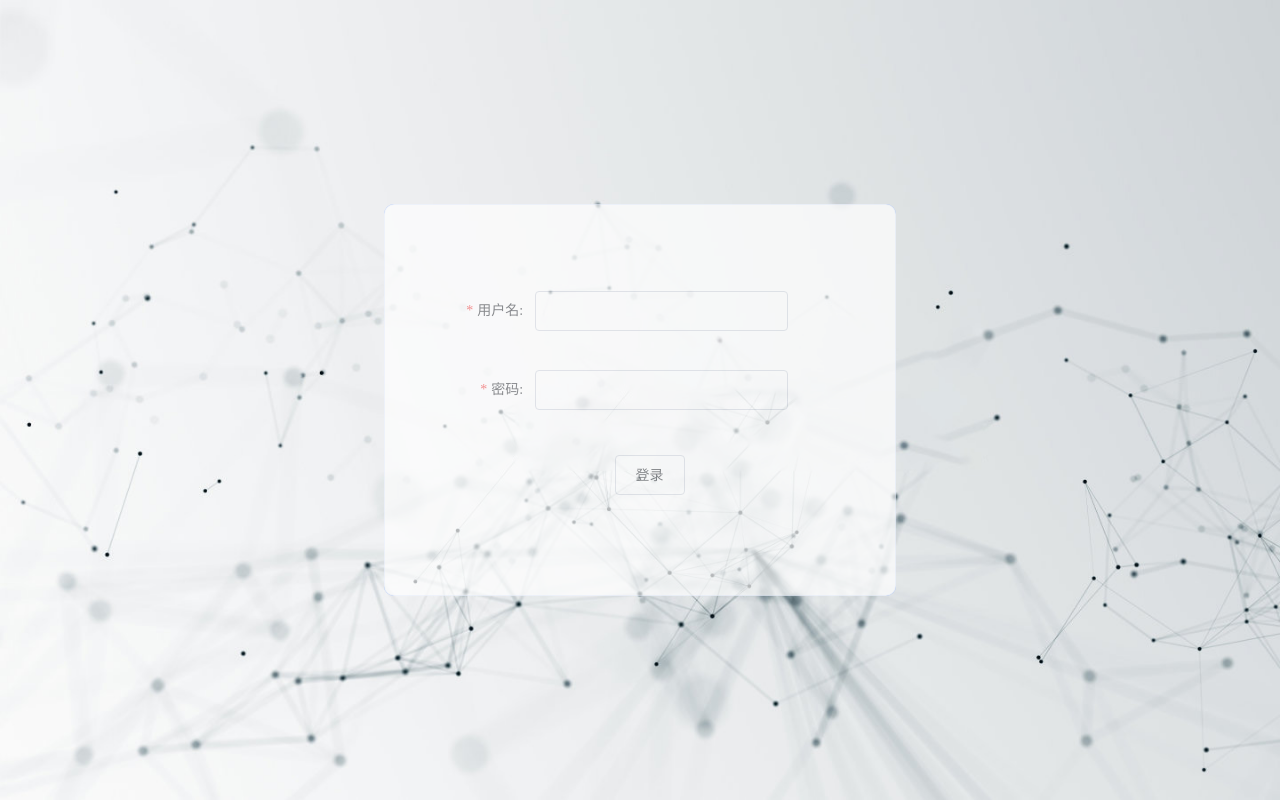
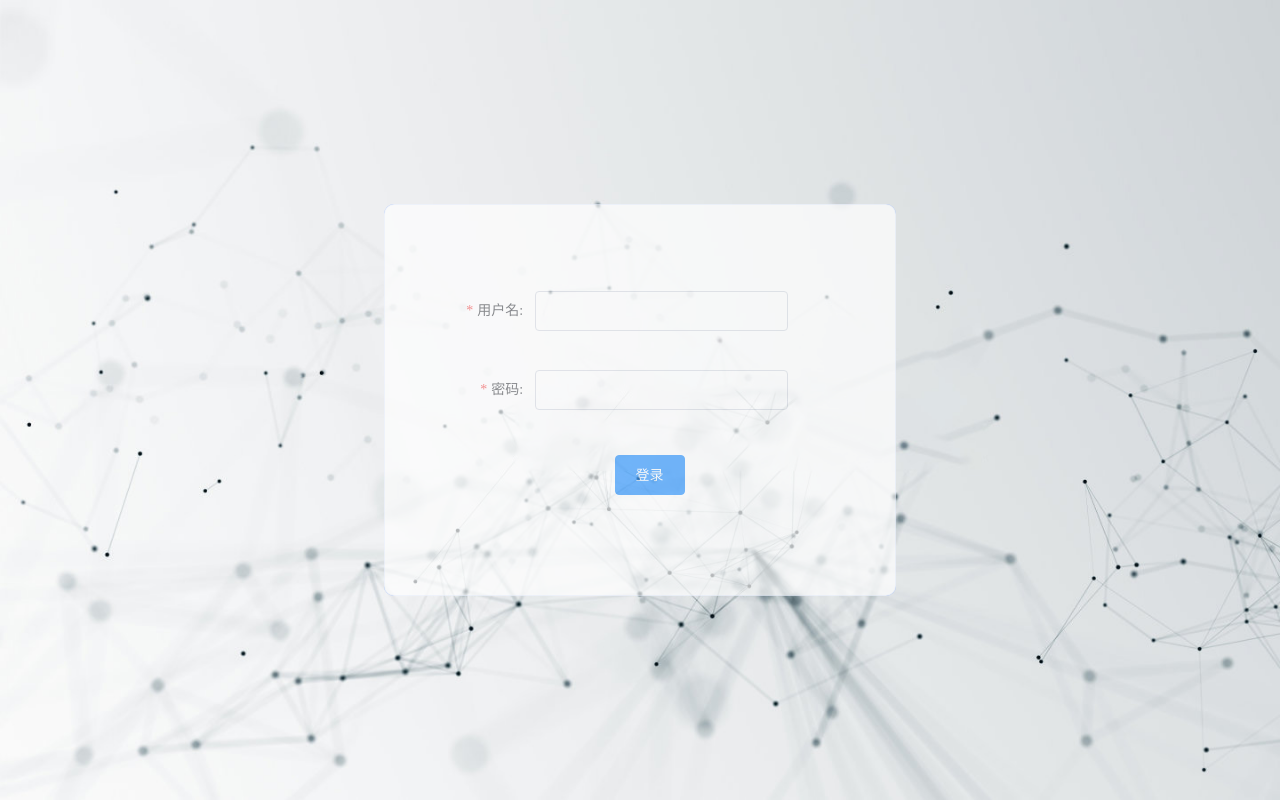
Before and after one commit to heng1234/vuePro, a Vue app: page /login in a window 1280 px wide. Built offline with nearby package versions, Linux system fonts and the light colour scheme.

Commit message:
'login登录样式修改'

```diff
--- a/src/pages/Login/login.vue
+++ b/src/pages/Login/login.vue
@@ -89,3 +89,30 @@
         margin-top: 6%;
     }
 </style>
+
+<style>
+
+    /**
+     * 修改登录按钮样式
+     */
+    .logdiv .el-button {
+        display: inline-block;
+        line-height: 1;
+        white-space: nowrap;
+        cursor: pointer;
+        background: #409EFF;
+        border: 1px solid #409EFF;
+        color: #fff;
+        -webkit-appearance: none;
+        text-align: center;
+        -webkit-box-sizing: border-box;
+        box-sizing: border-box;
+        outline: 0;
+        -webkit-transition: .1s;
+        transition: .1s;
+        font-weight: 500;
+        padding: 12px 20px;
+        font-size: 14px;
+        border-radius: 4px;
+    }
+</style>
```
